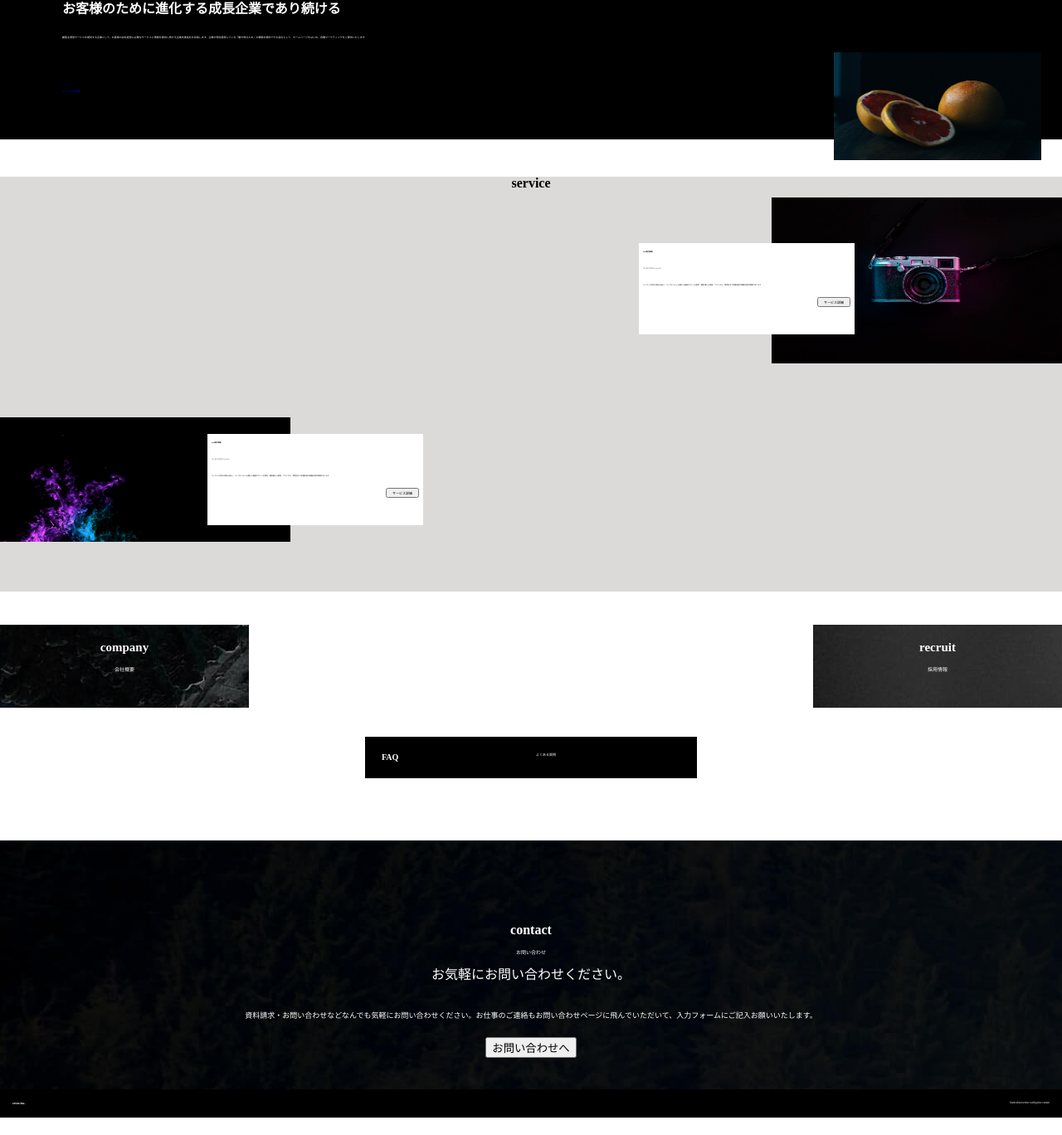
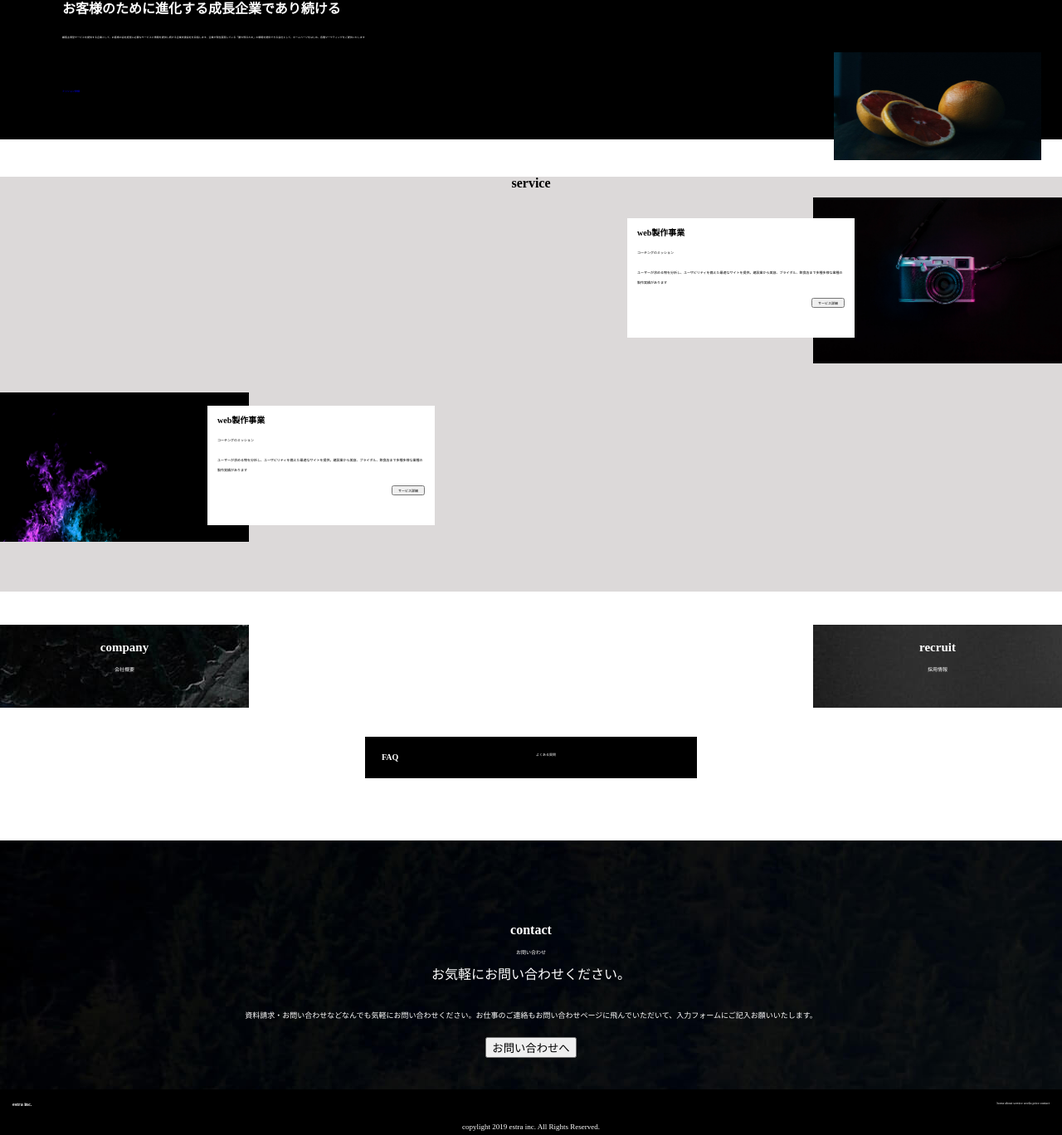
Before and after one commit to GustavXIII/20210227_nakai, a plain HTML site: page index.html in a window 1280 px wide. Shown: the part 371-1739 px from the top of the page at 83% size. Before the commit the page ends 1718 px from the top, so only its background shows below. Drawn offline with Linux system fonts and the light colour scheme.

Commit message:
5thcommit

```diff
--- a/CSS/style.css
+++ b/CSS/style.css
@@ -326,8 +326,8 @@ a:visited {
 }
 
 .service-img1 {
-  width: 350px;
-  height: 150px;
+  width: 300px;
+  height: 180px;
   position: absolute;
   left: 0px;
   bottom: 60px;
@@ -335,7 +335,7 @@ a:visited {
 }
 
 .service-img2 {
-  width: 350px;
+  width: 300px;
   height: 200px;
   position: absolute;
   right: 0px;
@@ -345,27 +345,33 @@ a:visited {
 .service-contents1 {
   background-color: white;
   width: 250px;
-  height: 100px;
-  padding: 5px;
-  font-size: 2px;
+  height: 120px;
+  padding: 12px;
   position: absolute;
   bottom: 80px;
   left: 250px;
   z-index: 2;
-  line-height: 10px;
+  line-height: 12px;
 }
 
 .service-contents2 {
   background-color: white;
   width: 250px;
-  height: 100px;
-  padding: 5px;
-  font-size: 2px;
+  height: 120px;
+  padding: 12px;
   position: absolute;
-  top: 80px;
+  top: 50px;
   right: 250px;
   z-index: 2;
-  line-height: 10px;
+  line-height: 12px;
+}
+
+.service-h2 {
+  font-size: 10px;
+}
+
+.service p {
+  font-size: 4px;
 }
 
 .service-button {
@@ -470,14 +476,14 @@ footer {
 }
 
 .footer-logo {
-  font-size: 4px;
+  font-size: 6px;
   color: white;
   padding: 15px 15px;
   font-weight: bold;
 }
 
 .footer-list {
-  font-size: 3px;
+  font-size: 4px;
   color: white;
   position: absolute;
   top: 15px;
@@ -488,3 +494,10 @@ footer {
 .footer-list a {
   color: white;
 }
+
+.copylight {
+  font-size: xx-small;
+  color: white;
+  text-align: center;
+  padding: 5px;
+}
--- a/index.html
+++ b/index.html
@@ -62,7 +62,7 @@
        <br>
        <p>コーチングのミッション</p>
        <br>
-       <p>ユーザーが求める物を分析し、ユーザビリティを備えた最適なサイトを提供。建設 業から美容、ブライダル、飲食店まで多種多様な業種の製作実績があります</p>
+       <p>ユーザーが求める物を分析し、ユーザビリティを備えた最適なサイトを提供。建設業から美容、ブライダル、飲食店まで多種多様な業種の製作実績があります</p>
        <br>
        <button class="service-button">サービス詳細</button>
      </div>
@@ -117,6 +117,7 @@
       <a href="#">price</a>
       <a href="#">contact</a>
     </nav>
+    <div class="copylight">copylight 2019 estra inc. All Rights Reserved.</div>
   </footer>
 </body>
 
```
